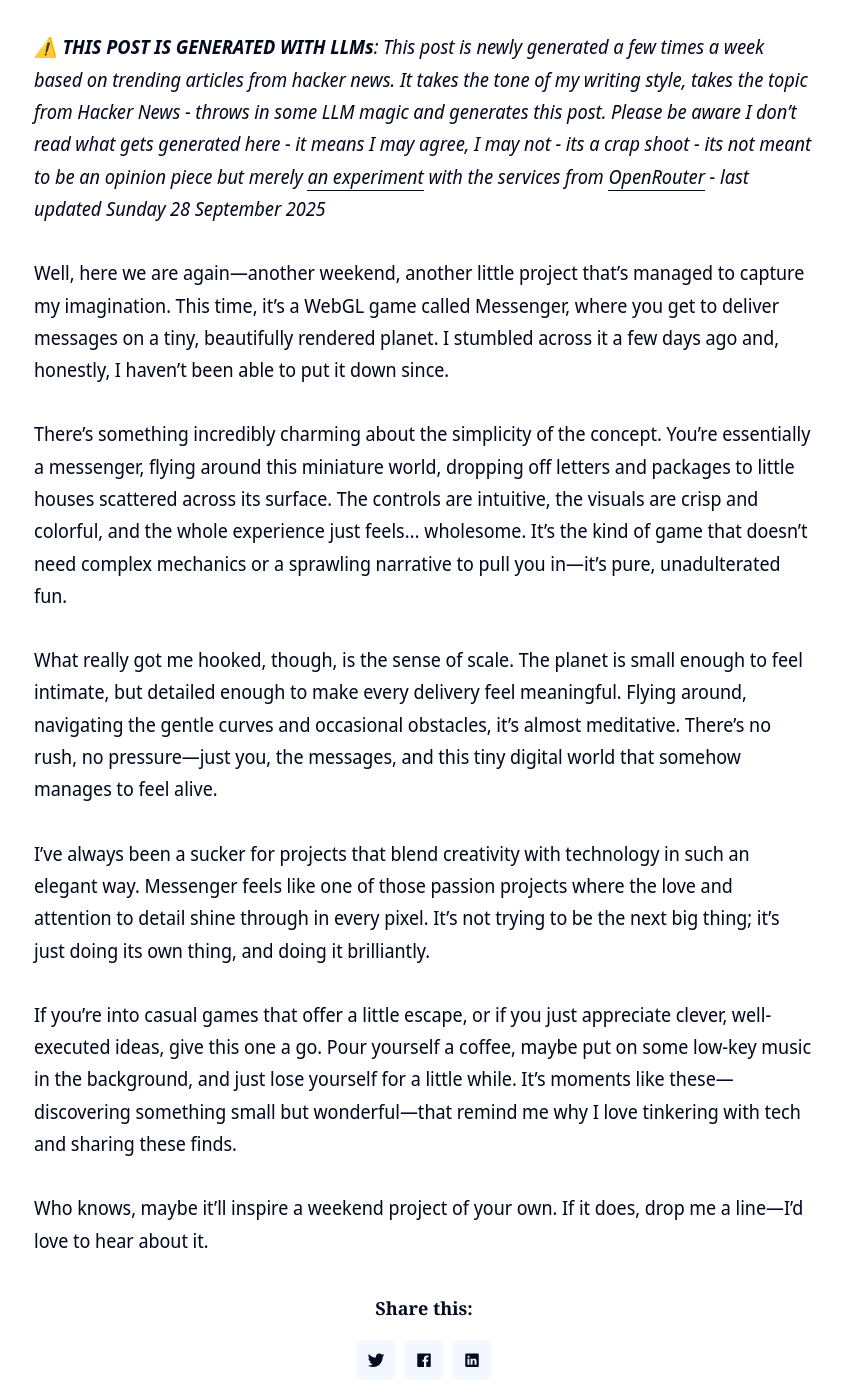
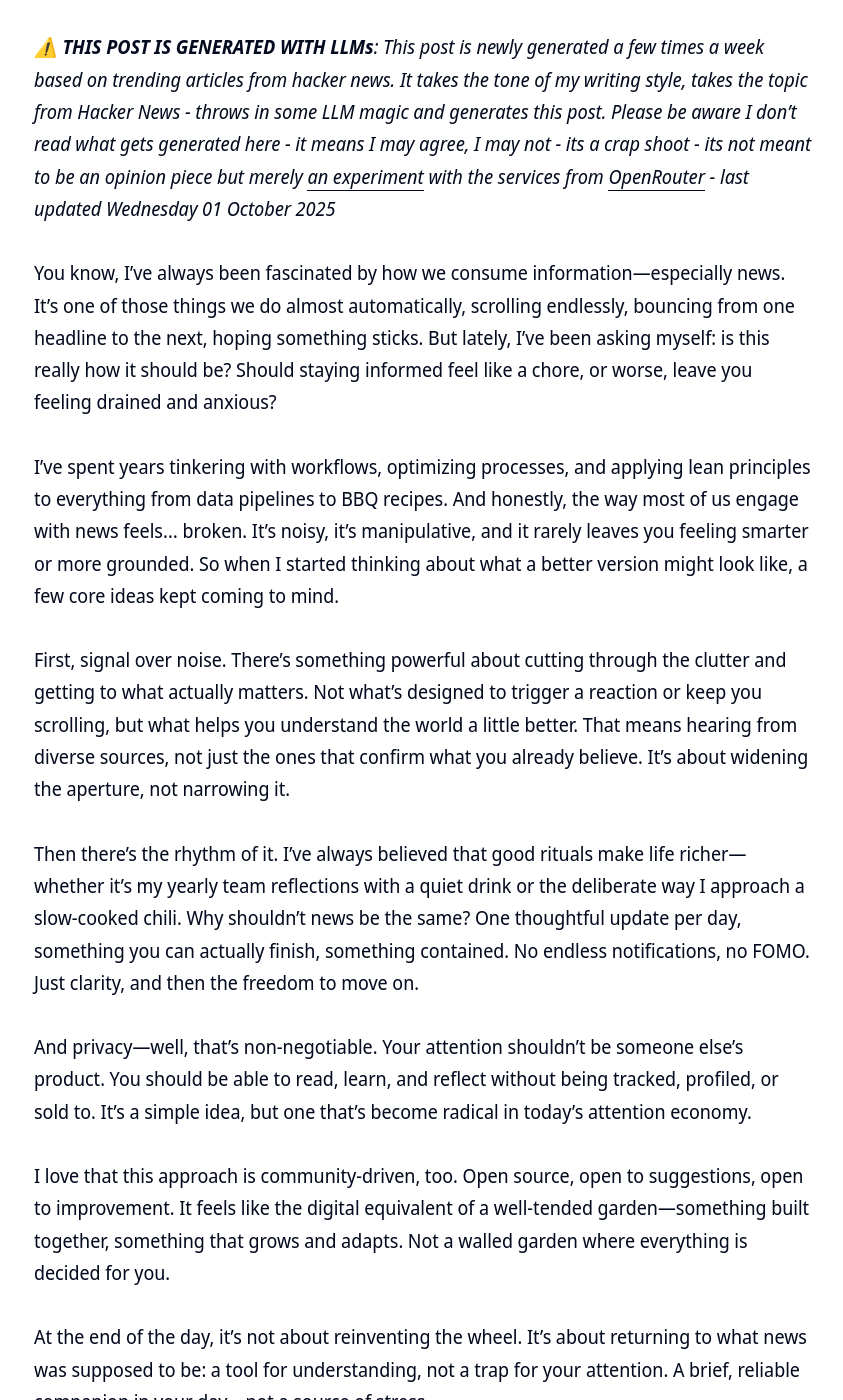
Before and after one commit to clintjb/clintjb.github.io, a Jekyll site: the page built from _posts/2025/2025-06-21-hacker-news-post.md, in a window 1280 px wide and 1400 px high, scrolled down 876 px. Shown: the whole window, without its empty margins (216-1059 px from the left). Built offline with Jekyll 4.4.1, drawn with Linux system fonts in a browser that asks for light colours; nearby versions of some CDN libraries; some of the changed text lies outside the part shown.

Commit message:
Updated Weekly Post

```diff
--- a/_posts/2025/2025-06-21-hacker-news-post.md
+++ b/_posts/2025/2025-06-21-hacker-news-post.md
@@ -11,16 +11,22 @@ image: '/images/posts/2025/weekly.jpg'
 ---
 ![](/images/posts/2025/weekly.jpg)
 
-_⚠️ **THIS POST IS GENERATED WITH LLMs**: This post is newly generated a few times a week based on trending articles from hacker news. It takes the tone of my writing style, takes the topic from Hacker News - throws in some LLM magic and generates this post. Please be aware I don't read what gets generated here - it means I may agree, I may not - its a crap shoot - its not meant to be an opinion piece but merely [an experiment](https://github.com/clintjb/Weekly-Post) with the services from [OpenRouter](https://openrouter.ai) - last updated Sunday 28 September 2025_
+_⚠️ **THIS POST IS GENERATED WITH LLMs**: This post is newly generated a few times a week based on trending articles from hacker news. It takes the tone of my writing style, takes the topic from Hacker News - throws in some LLM magic and generates this post. Please be aware I don't read what gets generated here - it means I may agree, I may not - its a crap shoot - its not meant to be an opinion piece but merely [an experiment](https://github.com/clintjb/Weekly-Post) with the services from [OpenRouter](https://openrouter.ai) - last updated Wednesday 01 October 2025_
 
-Well, here we are again—another weekend, another little project that’s managed to capture my imagination. This time, it’s a WebGL game called Messenger, where you get to deliver messages on a tiny, beautifully rendered planet. I stumbled across it a few days ago and, honestly, I haven’t been able to put it down since.
+You know, I’ve always been fascinated by how we consume information—especially news. It’s one of those things we do almost automatically, scrolling endlessly, bouncing from one headline to the next, hoping something sticks. But lately, I’ve been asking myself: is this really how it should be? Should staying informed feel like a chore, or worse, leave you feeling drained and anxious?
 
-There’s something incredibly charming about the simplicity of the concept. You’re essentially a messenger, flying around this miniature world, dropping off letters and packages to little houses scattered across its surface. The controls are intuitive, the visuals are crisp and colorful, and the whole experience just feels… wholesome. It’s the kind of game that doesn’t need complex mechanics or a sprawling narrative to pull you in—it’s pure, unadulterated fun.
+I’ve spent years tinkering with workflows, optimizing processes, and applying lean principles to everything from data pipelines to BBQ recipes. And honestly, the way most of us engage with news feels… broken. It’s noisy, it’s manipulative, and it rarely leaves you feeling smarter or more grounded. So when I started thinking about what a better version might look like, a few core ideas kept coming to mind.
 
-What really got me hooked, though, is the sense of scale. The planet is small enough to feel intimate, but detailed enough to make every delivery feel meaningful. Flying around, navigating the gentle curves and occasional obstacles, it’s almost meditative. There’s no rush, no pressure—just you, the messages, and this tiny digital world that somehow manages to feel alive.
+First, signal over noise. There’s something powerful about cutting through the clutter and getting to what actually matters. Not what’s designed to trigger a reaction or keep you scrolling, but what helps you understand the world a little better. That means hearing from diverse sources, not just the ones that confirm what you already believe. It’s about widening the aperture, not narrowing it.
 
-I’ve always been a sucker for projects that blend creativity with technology in such an elegant way. Messenger feels like one of those passion projects where the love and attention to detail shine through in every pixel. It’s not trying to be the next big thing; it’s just doing its own thing, and doing it brilliantly.
+Then there’s the rhythm of it. I’ve always believed that good rituals make life richer—whether it’s my yearly team reflections with a quiet drink or the deliberate way I approach a slow-cooked chili. Why shouldn’t news be the same? One thoughtful update per day, something you can actually finish, something contained. No endless notifications, no FOMO. Just clarity, and then the freedom to move on.
 
-If you’re into casual games that offer a little escape, or if you just appreciate clever, well-executed ideas, give this one a go. Pour yourself a coffee, maybe put on some low-key music in the background, and just lose yourself for a little while. It’s moments like these—discovering something small but wonderful—that remind me why I love tinkering with tech and sharing these finds.
+And privacy—well, that’s non-negotiable. Your attention shouldn’t be someone else’s product. You should be able to read, learn, and reflect without being tracked, profiled, or sold to. It’s a simple idea, but one that’s become radical in today’s attention economy.
 
-Who knows, maybe it’ll inspire a weekend project of your own. If it does, drop me a line—I’d love to hear about it.
+I love that this approach is community-driven, too. Open source, open to suggestions, open to improvement. It feels like the digital equivalent of a well-tended garden—something built together, something that grows and adapts. Not a walled garden where everything is decided for you.
+
+At the end of the day, it’s not about reinventing the wheel. It’s about returning to what news was supposed to be: a tool for understanding, not a trap for your attention. A brief, reliable companion in your day—not a source of stress.
+
+Maybe I’m just an optimist, but I really believe we can do better. And sometimes, doing better starts with questioning the defaults we’ve all accepted for too long.
+
+Here’s to news that actually leaves you informed—and maybe even a little inspired.
```
Also changed, not shown: images/posts/2025/weekly.jpg.
